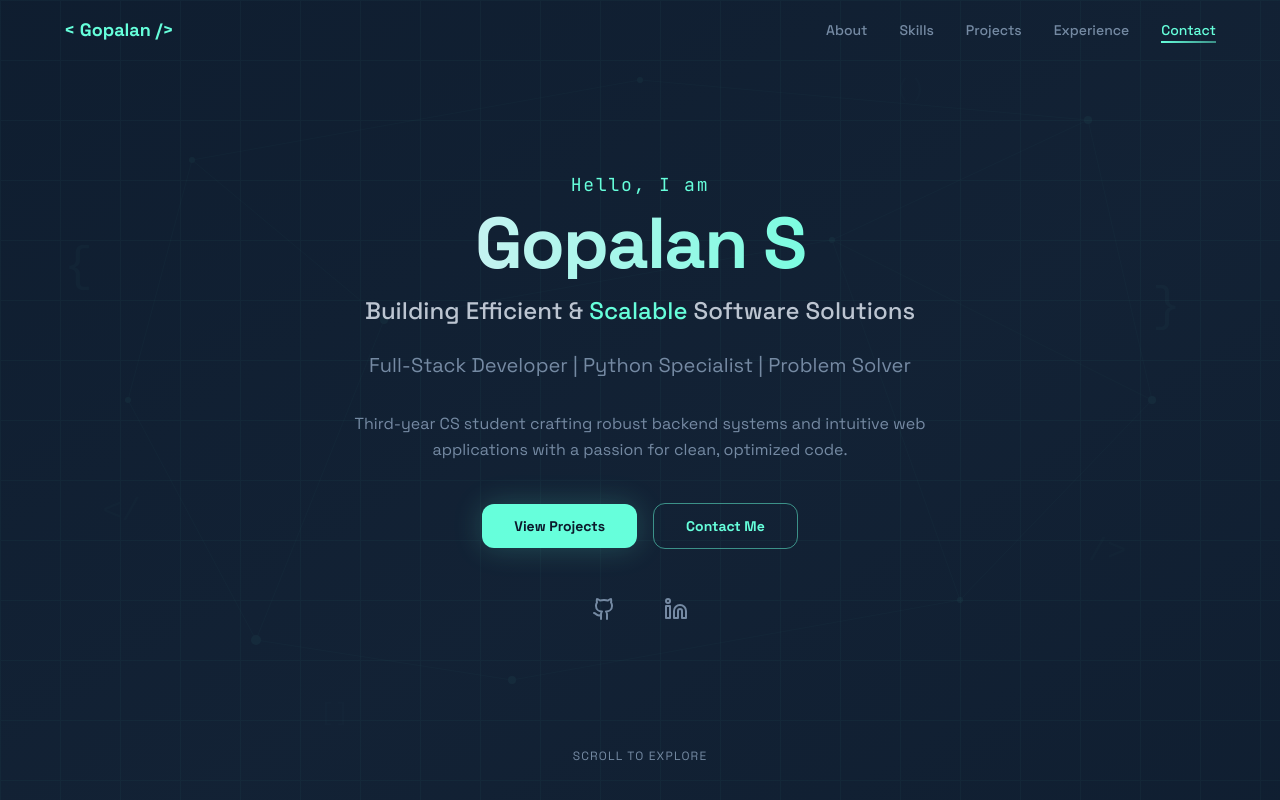
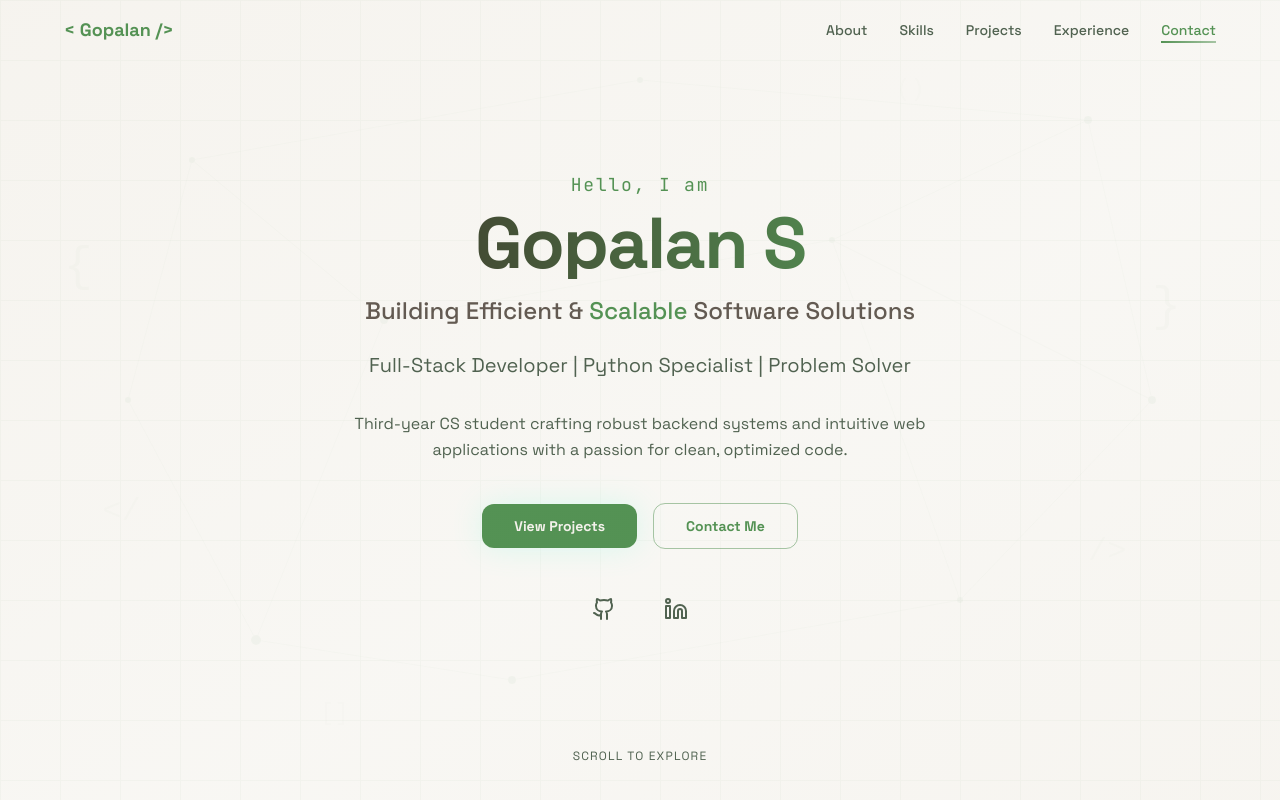
Before and after one commit to gopalan068/v0-portfolio-website, a Next.js app: page / in a window 1280 px wide. Shown: the top 800 px of the page. Built offline with nearby package versions, Linux system fonts and the light colour scheme.

Commit message:
changed color theme

```diff
--- a/app/globals.css
+++ b/app/globals.css
@@ -10,45 +10,45 @@
 
 @layer base {
   :root {
-    --background: 213 56% 11%;
-    --foreground: 213 60% 94%;
-    --card: 213 44% 16%;
-    --card-foreground: 213 60% 94%;
-    --popover: 213 44% 16%;
-    --popover-foreground: 213 60% 94%;
-    --primary: 166 100% 70%;
-    --primary-foreground: 213 56% 11%;
-    --secondary: 213 44% 20%;
-    --secondary-foreground: 213 60% 94%;
-    --muted: 213 30% 22%;
-    --muted-foreground: 213 20% 55%;
-    --accent: 166 100% 70%;
-    --accent-foreground: 213 56% 11%;
-    --destructive: 0 84.2% 60.2%;
+    --background: 40 30% 94%; /* warm beige */
+    --foreground: 30 20% 20%; /* deep brown */
+    --card: 60 20% 98%; /* light sand */
+    --card-foreground: 30 20% 20%;
+    --popover: 60 20% 98%;
+    --popover-foreground: 30 20% 20%;
+    --primary: 120 27% 45%; /* muted green */
+    --primary-foreground: 40 30% 94%;
+    --secondary: 200 30% 85%; /* soft blue */
+    --secondary-foreground: 30 20% 20%;
+    --muted: 90 10% 80%; /* pale olive */
+    --muted-foreground: 120 10% 35%;
+    --accent: 25 60% 60%; /* earthy orange */
+    --accent-foreground: 40 30% 94%;
+    --destructive: 0 60% 50%;
     --destructive-foreground: 0 0% 98%;
-    --border: 213 30% 22%;
-    --input: 213 30% 22%;
-    --ring: 166 100% 70%;
-    --chart-1: 166 100% 70%;
-    --chart-2: 213 60% 94%;
-    --chart-3: 197 37% 44%;
-    --chart-4: 43 74% 66%;
-    --chart-5: 27 87% 67%;
+    --border: 30 15% 70%;
+    --input: 30 15% 70%;
+    --ring: 120 27% 45%;
+    --chart-1: 120 27% 45%;
+    --chart-2: 200 30% 85%;
+    --chart-3: 90 10% 80%;
+    --chart-4: 25 60% 60%;
+    --chart-5: 40 30% 94%;
     --radius: 0.75rem;
-    --sidebar-background: 213 56% 11%;
-    --sidebar-foreground: 213 60% 94%;
-    --sidebar-primary: 166 100% 70%;
-    --sidebar-primary-foreground: 213 56% 11%;
-    --sidebar-accent: 213 44% 16%;
-    --sidebar-accent-foreground: 213 60% 94%;
-    --sidebar-border: 213 30% 22%;
-    --sidebar-ring: 166 100% 70%;
+    --sidebar-background: 40 30% 94%;
+    --sidebar-foreground: 30 20% 20%;
+    --sidebar-primary: 120 27% 45%;
+    --sidebar-primary-foreground: 40 30% 94%;
+    --sidebar-accent: 60 20% 98%;
+    --sidebar-accent-foreground: 30 20% 20%;
+    --sidebar-border: 30 15% 70%;
+    --sidebar-ring: 120 27% 45%;
     /* Modern accent colors */
-    --purple: 270 100% 60%;
-    --violet: 280 85% 60%;
-    --emerald: 160 84% 42%;
-    --sapphire: 200 100% 50%;
-    --indigo: 226 100% 53%;
+    --purple: 270 30% 50%;
+    --violet: 280 25% 55%;
+    --emerald: 120 27% 45%;
+    --sapphire: 200 30% 60%;
+    --indigo: 226 20% 53%;
   }
 }
 
```
